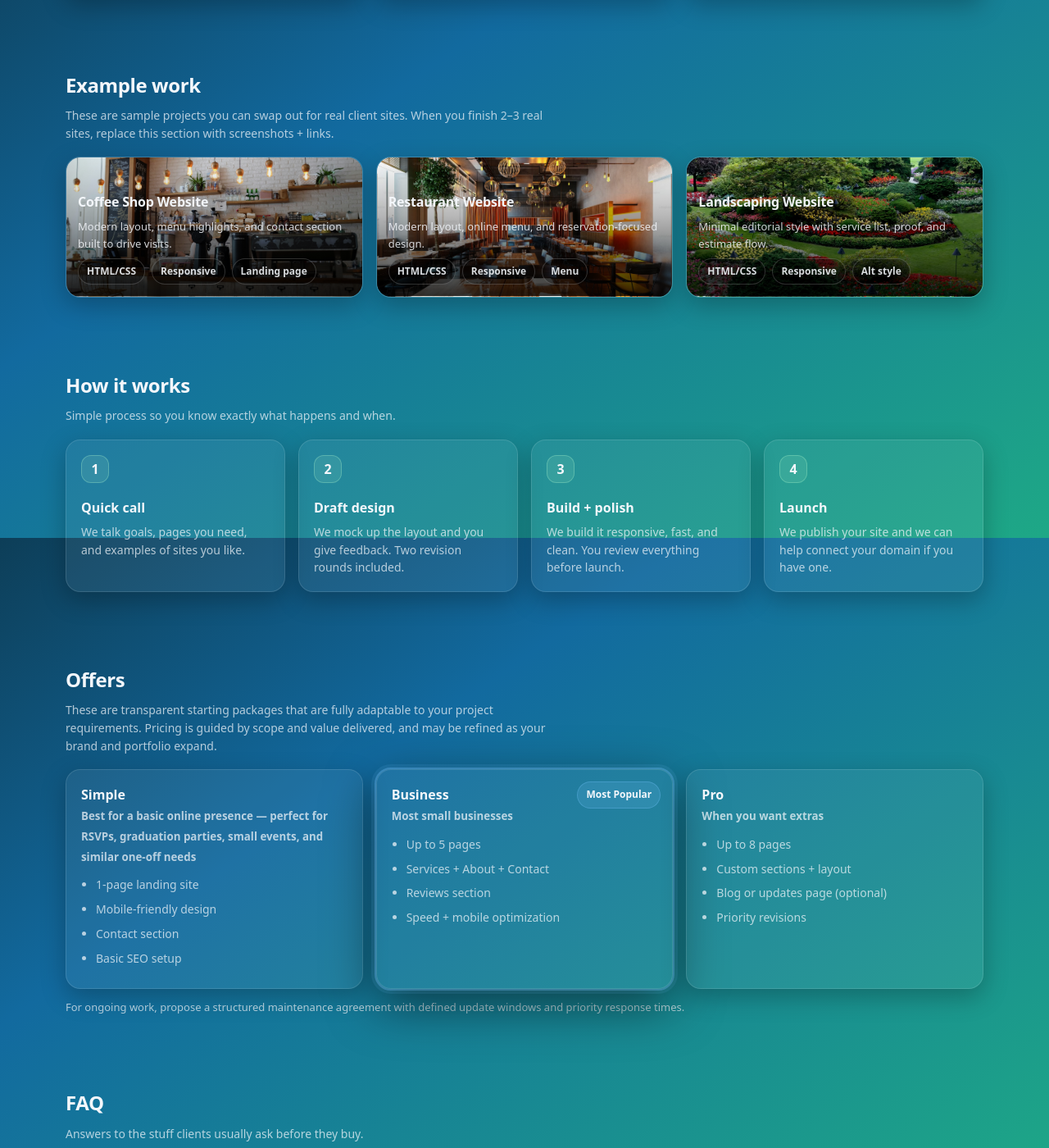
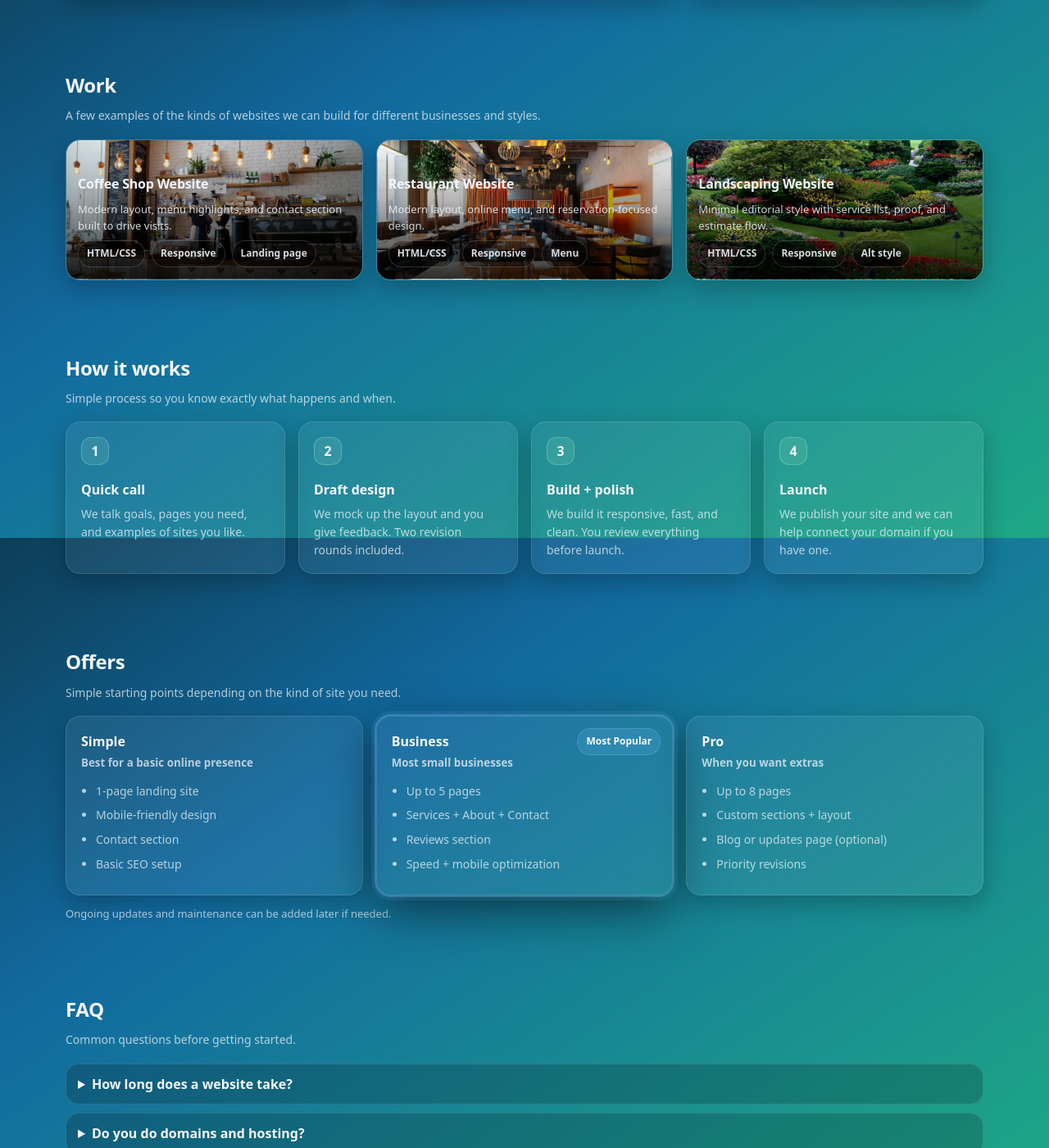
Before and after one commit to raymond-johnson/MinnWebb, a plain HTML site: page index.html in a window 1280 px wide. Shown: the part 944-2344 px from the top of the page at 82% size. Drawn offline with Linux system fonts and the light colour scheme.

Commit message:
Refine homepage and contact page

```diff
--- a/index.html
+++ b/index.html
@@ -659,10 +659,9 @@
 <section id="work">
   <div class="container">
     <div class="section-head">
-      <h2>Example work</h2>
+      <h2>Work</h2>
       <p>
-        These are sample projects you can swap out for real client sites. When you finish 2–3 real sites,
-        replace this section with screenshots + links.
+        A few examples of the kinds of websites we can build for different businesses and styles.
       </p>
     </div>
 
@@ -761,8 +760,7 @@
           <div class="section-head">
             <h2>Offers</h2>
             <p>
-              These are transparent starting packages that are fully adaptable to your project requirements.
-              Pricing is guided by scope and value delivered, and may be refined as your brand and portfolio expand.
+              Simple starting points depending on the kind of site you need.
             </p>
           </div>
 
@@ -771,7 +769,7 @@
               <div class="topline">
                 <div>
                   <h3 style="margin: 0;">Simple</h3>
-                  <small>Best for a basic online presence — perfect for RSVPs, graduation parties, small events, and similar one-off needs</small>
+                  <small>Best for a basic online presence</small>
                 </div>
 
               </div>
@@ -818,7 +816,7 @@
           </div>
 
           <p class="hint" style="margin-top: 12px;">
-            For ongoing work, propose a structured maintenance agreement with defined update windows and priority response times.
+            Ongoing updates and maintenance can be added later if needed.
           </p>
         </div>
       </section>
@@ -828,7 +826,7 @@
         <div class="container">
           <div class="section-head">
             <h2>FAQ</h2>
-            <p>Answers to the stuff clients usually ask before they buy.</p>
+            <p>Common questions before getting started.</p>
           </div>
 
           <details>
```
